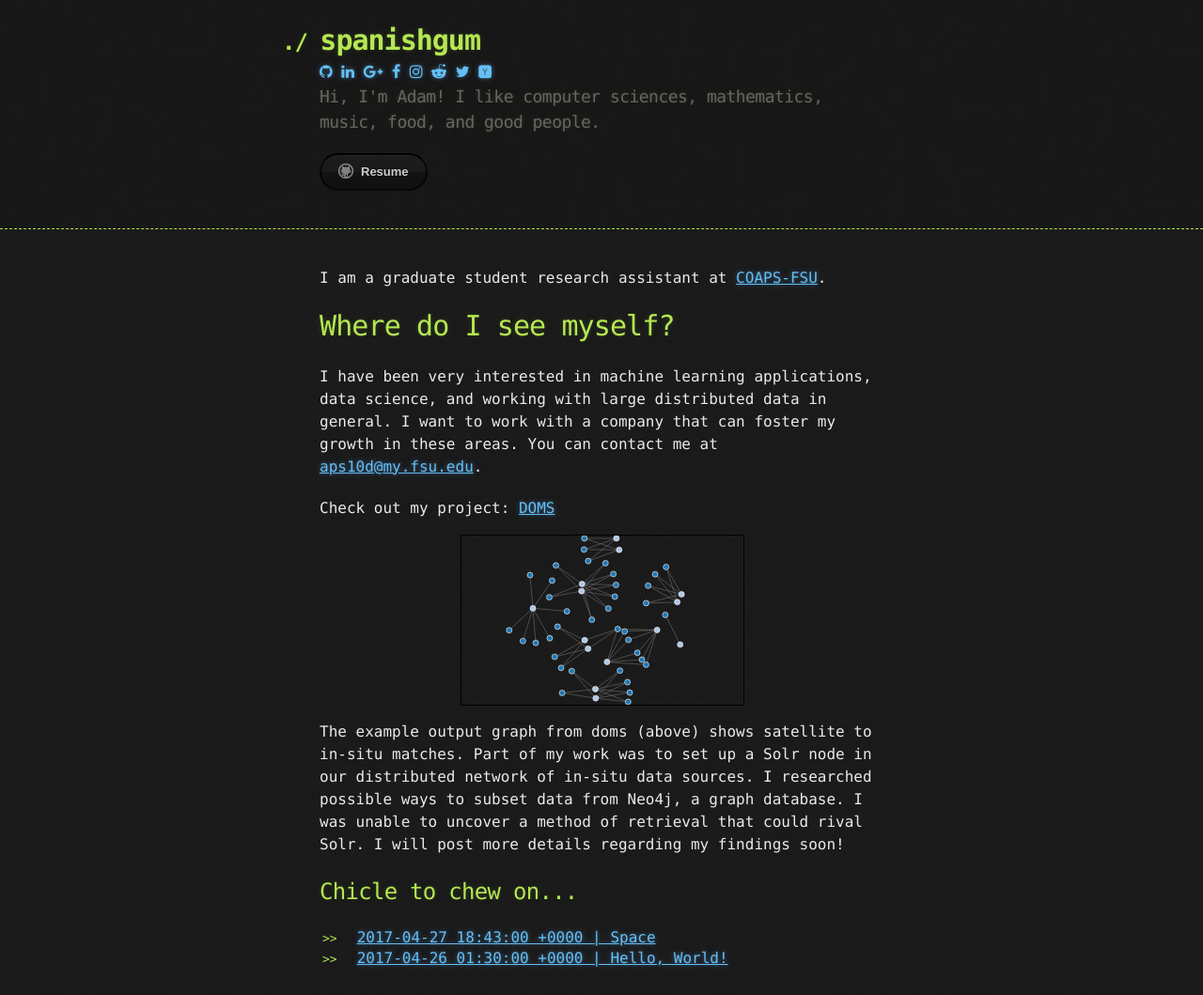
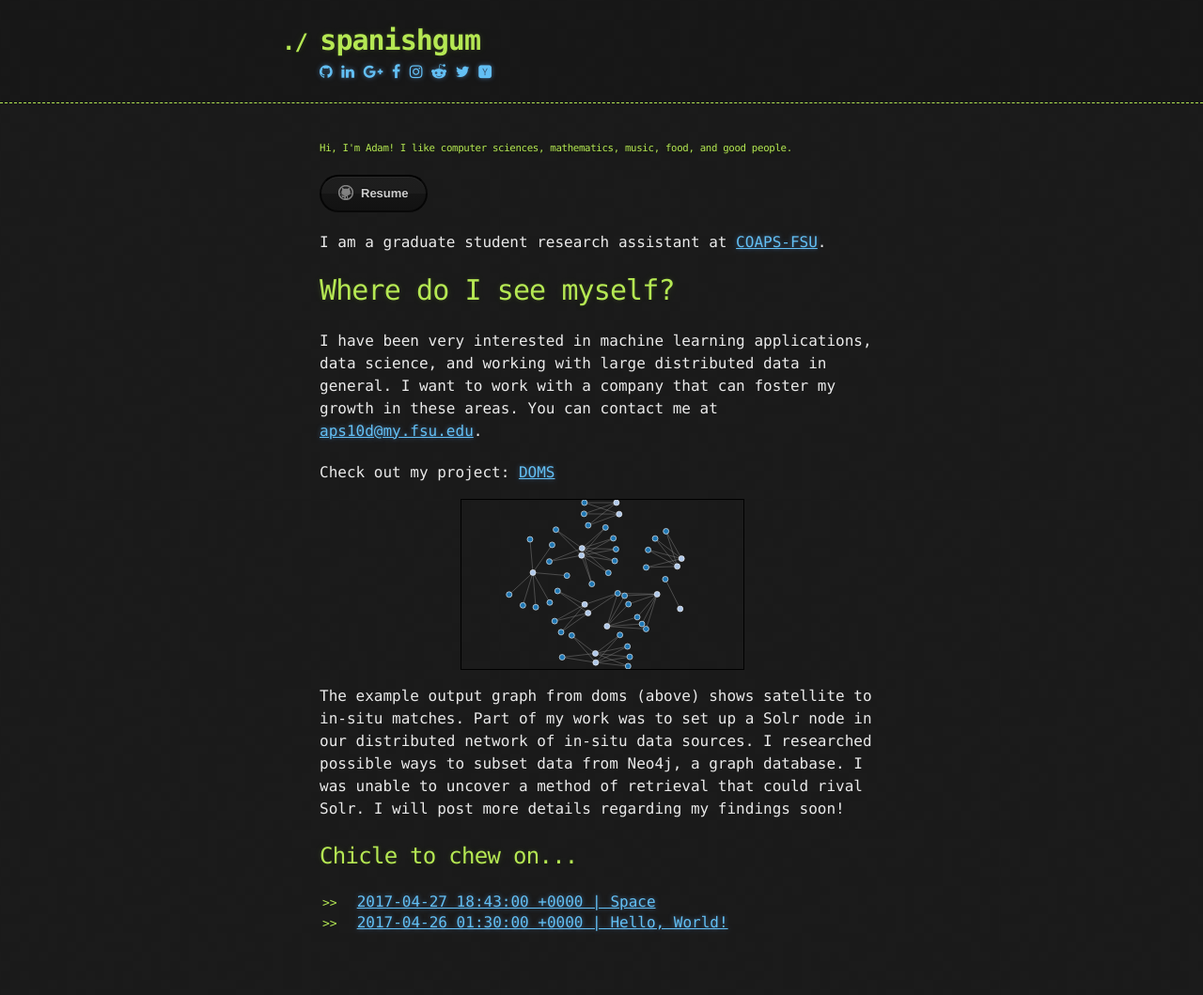
Before and after one commit to spanishgum/spanishgum.github.io, a Jekyll site: the page built from index.md, in a window 1280 px wide. Shown: the whole page at 94% size. Built offline with Jekyll 4.4.1, drawn with Linux system fonts in a browser that asks for light colours; after the commit the page ends 1021 px from its top, so only the background shows below that.

Commit message:
moving stuff around from header to body in homepage

```diff
--- a/_layouts/default.html
+++ b/_layouts/default.html
@@ -19,15 +19,19 @@
             <div class="container">
                 <h1>{{ site.title | default: site.github.repository_name }}</h1>
                 {% include social.html %}
-                <h2>{{ site.description | default: site.github.project_tagline }}</h2>
+            </div>
+        </header>
+
+
+        <div class="container">
+            <h6>{{ site.description | default: site.github.project_tagline }}</h6>
 
             <section id="downloads">
                 <a href="https://github.com/spanishgum/spanishgum.github.io/blob/master/resume.pdf" class="btn btn-github">
                     <span class="icon"></span>Resume</a>
             </section>
+        </div>
 
-            </div>
-        </header>
 
 
         <div class="container">
```
